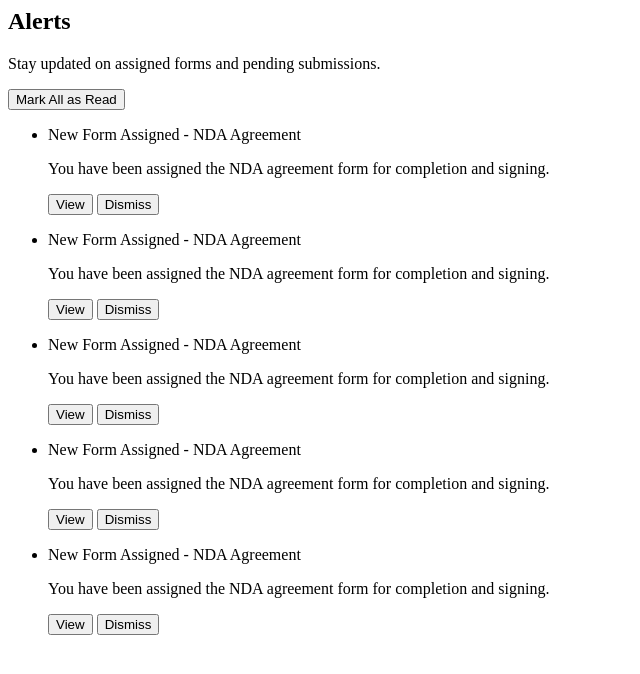
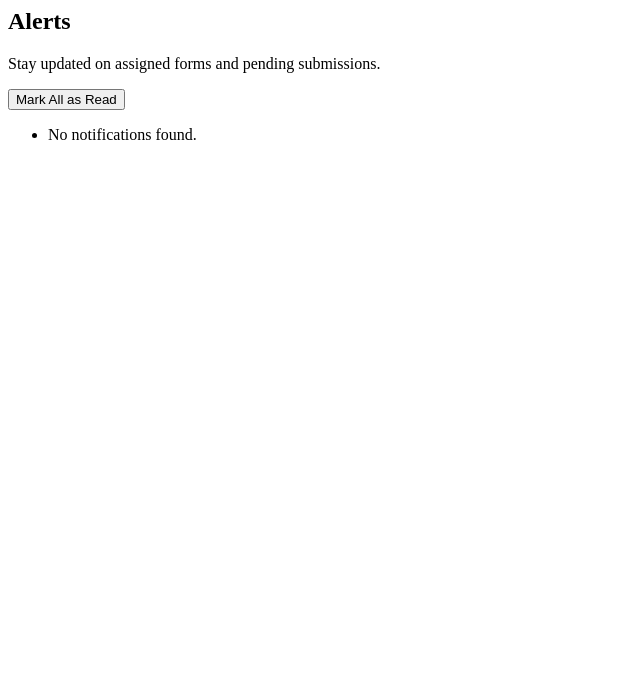
Before and after one commit to VortexWeb-Dev/gi-form-management, a PHP site: page /views/alerts.php in a window 1280 px wide. Shown: the top 674 px of the page, without its empty margins (0-640 px from the left). Run offline with PHP 8.4, Linux system fonts and the light colour scheme.

Commit message:
Implement db connection for alerts

```diff
--- a/views/alerts.php
+++ b/views/alerts.php
@@ -12,18 +12,32 @@
 
         <div class="overflow-x-auto">
             <ul class="space-y-4">
-                <?php foreach (range(1, 5) as $i): ?>
-                    <li class="flex justify-between items-center py-3 px-4 rounded-lg shadow-sm bg-gray-50 hover:bg-gray-100">
+                <?php if (!empty($notifications)): ?>
+                    <?php foreach ($notifications as $notif): ?>
+                        <?php
+                        // Set different background based on read status
+                        $bgClass = $notif['is_read'] ? 'bg-green-50 hover:bg-green-100' : 'bg-gray-50 hover:bg-gray-100';
+                        ?>
+                        <li class="flex justify-between items-center py-3 px-4 rounded-lg shadow-sm <?= $bgClass ?>">
                             <div>
-                            <p class="font-medium text-gray-800">New Form Assigned - NDA Agreement</p>
-                            <p class="text-sm text-gray-500">You have been assigned the NDA agreement form for completion and signing.</p>
+                                <p class="font-medium text-gray-800">
+                                    <?= htmlspecialchars($notif['type']) ?> - Assignment #<?= $notif['assignment_id'] ?>
+                                </p>
+                                <p class="text-sm text-gray-500"><?= htmlspecialchars($notif['message']) ?></p>
+                                <p class="text-sm text-gray-500 mt-2"><?= htmlspecialchars($notif['created_at']) ?></p>
                             </div>
+                            <!-- Uncomment this block if you want actions like view or dismiss -->
+                            <!--
                 <div class="space-x-2">
                     <button class="text-[#0c372a] hover:underline text-sm">View</button>
                     <button class="text-gray-600 hover:underline text-sm">Dismiss</button>
                 </div>
+                -->
                         </li>
                     <?php endforeach ?>
+                <?php else: ?>
+                    <li class="text-gray-500 text-sm">No notifications found.</li>
+                <?php endif ?>
             </ul>
         </div>
     </div>
--- a/views/notifications.php
+++ b/views/notifications.php
@@ -18,6 +18,7 @@
                             <div>
                                 <p class="font-medium text-gray-800"><?= htmlspecialchars($notif['type']) ?> - Assignment #<?= $notif['assignment_id'] ?></p>
                                 <p class="text-sm text-gray-500"><?= htmlspecialchars($notif['message']) ?></p>
+                                <p class="text-sm text-gray-500 mt-2"><?= htmlspecialchars($notif['created_at']) ?></p>
                             </div>
                             <!-- <div class="space-x-2">
                                 <button class="text-[#0c372a] hover:underline text-sm">View</button>
```
Also changed, not shown: controllers/AlertsController.php (+20 -0 lines). Lines whose indentation alone changed are shown as unchanged.
